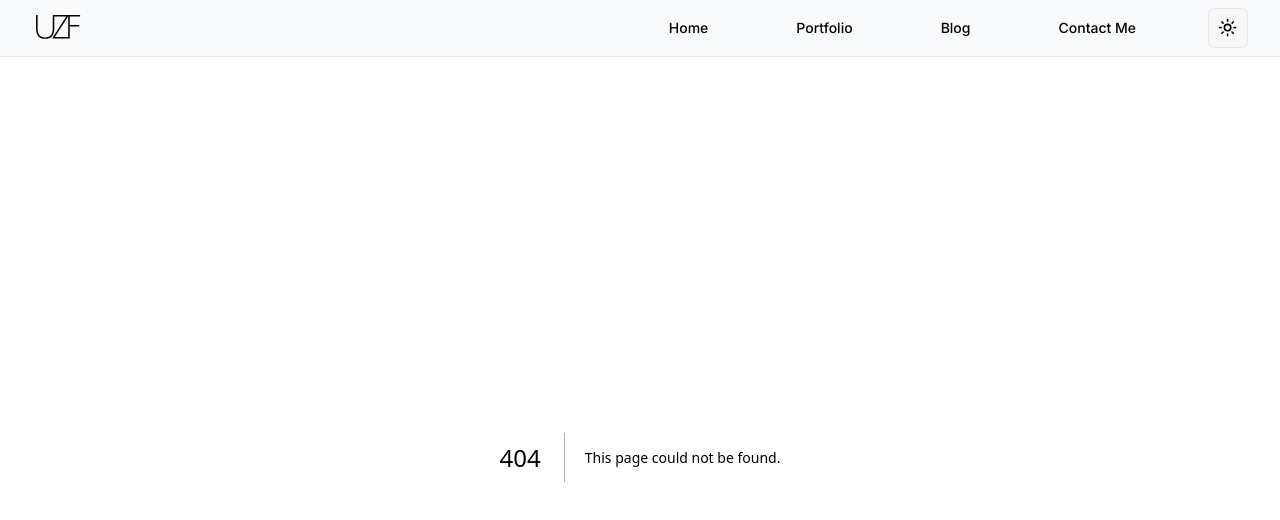
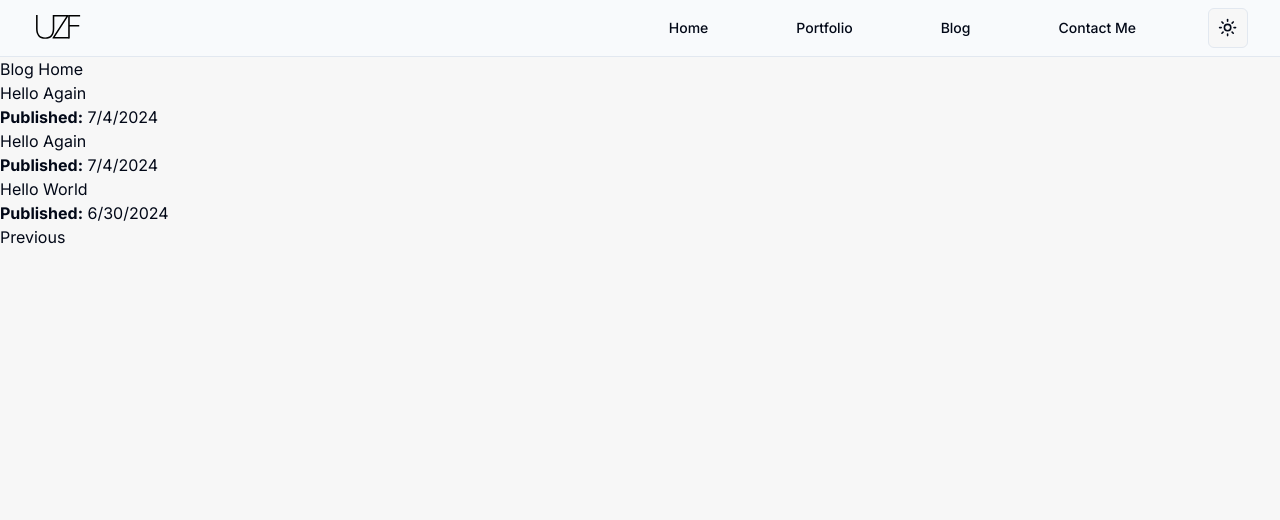
Before and after one commit to Skoomar/umar-farooqi, a Next.js app: page /blog/2 in a window 1280 px wide. Before the commit this address had no page. Shown: the top 520 px of the page. Built offline with nearby package versions, Linux system fonts and the light colour scheme.

Commit message:
Blog pagination

```diff
--- /dev/null
+++ b/src/app/blog/(posts)/hello-again2/page.mdx
@@ -0,0 +1,9 @@
+# Hello World
+
+Hi, testing this blog again
+
+export const metadata = {
+    title: 'Hello Again',
+    publishDate: '2024-07-04T08:46:29Z',
+    tags: ['again']
+}
--- /dev/null
+++ b/src/app/blog/(posts)/hello-again3/page.mdx
@@ -0,0 +1,9 @@
+# Hello World
+
+Hi, testing this blog again
+
+export const metadata = {
+    title: 'Hello Again',
+    publishDate: '2024-07-04T08:46:29Z',
+    tags: ['again']
+}
--- /dev/null
+++ b/src/app/blog/(posts)/hello-again4/page.mdx
@@ -0,0 +1,9 @@
+# Hello World
+
+Hi, testing this blog again
+
+export const metadata = {
+    title: 'Hello Again',
+    publishDate: '2024-07-04T08:46:29Z',
+    tags: ['again']
+}
--- /dev/null
+++ b/src/app/blog/(posts)/hello-again5/page.mdx
@@ -0,0 +1,9 @@
+# Hello World
+
+Hi, testing this blog again
+
+export const metadata = {
+    title: 'Hello Again',
+    publishDate: '2024-07-04T08:46:29Z',
+    tags: ['again']
+}
--- /dev/null
+++ b/src/app/blog/[page]/page.tsx
@@ -0,0 +1,36 @@
+import { notFound, redirect } from 'next/navigation';
+import { getPaginatedPosts, getPosts, postsPerPage } from '@/posts';
+import { Posts } from '@/components/blog/posts';
+import { Pagination } from '@/components/blog/pagination';
+
+export default async function Page({ params }: { params: { page: number } }) {
+    let { page } = params;
+    page = Number(page);
+
+    if (page < 1) notFound();
+    if (page == 1) redirect('/blog');
+
+    const { posts, total } = await getPaginatedPosts({
+        page,
+        limit: postsPerPage,
+    });
+
+    if (!posts.length) notFound();
+
+    return (
+        <main>
+            <h1>Blog Home</h1>
+            <Posts posts={posts} />
+            <Pagination baseUrl="/blog" page={page} perPage={postsPerPage} total={total} />
+        </main>
+    );
+}
+
+export async function generateStaticParams() {
+    const posts = await getPosts();
+    const pages = Math.ceil(posts.length / postsPerPage);
+
+    return [...Array(pages)].map((_, i) => ({
+        page: `${i + 1}`
+    }));
+}
--- a/src/app/blog/page.tsx
+++ b/src/app/blog/page.tsx
@@ -1,13 +1,18 @@
-import { getPosts } from '@/posts';
-import { Posts } from '@/components/posts';
+import { getPaginatedPosts, postsPerPage } from '@/posts';
+import { Posts } from '@/components/blog/posts';
+import { Pagination } from '@/components/blog/pagination';
 
 const BlogHome = async () => {
-    const posts = await getPosts();
+    const { posts, total } = await getPaginatedPosts({
+        page: 1,
+        limit: postsPerPage,
+    })
 
     return (
         <main>
             <h1 className="text-4xl text-center mt-5">Blog</h1>
             <Posts posts={posts} />
+            <Pagination baseUrl="/blog" page={1} perPage={postsPerPage} total={total} />
         </main>
     );
 };
--- /dev/null
+++ b/src/components/blog/pagination.tsx
@@ -0,0 +1,25 @@
+import Link from 'next/link';
+
+export function Pagination({ baseUrl, page, perPage, total }: {
+    baseUrl: string;
+    page: number;
+    perPage: number;
+    total: number;
+}) {
+    return (
+        <div>
+            {page !== 1 && (
+                <>
+                    <Link href={`${baseUrl}/${page - 1}`} rel="prev">
+                        Previous
+                    </Link>
+                </>
+            )}
+            {perPage * page < total && (
+                <Link href={`${baseUrl}/${page + 1}`} rel="next">
+                    Next
+                </Link>
+            )}
+        </div>
+    );
+}
--- a/src/posts.ts
+++ b/src/posts.ts
@@ -25,3 +25,23 @@ export async function getPosts(): Promise<Post[]> {
 
     return posts;
 }
+
+export async function getPaginatedPosts({
+    page,
+    limit,
+}: {
+    page: number;
+    limit: number;
+}): Promise<{ posts: Post[]; total: number }> {
+    const allPosts = await getPosts();
+
+    // Get a subset of posts based on page & limit
+    const paginatedPosts = allPosts.slice((page - 1) * limit, page * limit);
+
+    return {
+        posts: paginatedPosts,
+        total: allPosts.length,
+    }
+}
+
+export const postsPerPage = 3 as const;
```
Also changed, not shown: src/components/blog/posts.tsx (renamed from src/components/posts.tsx).
